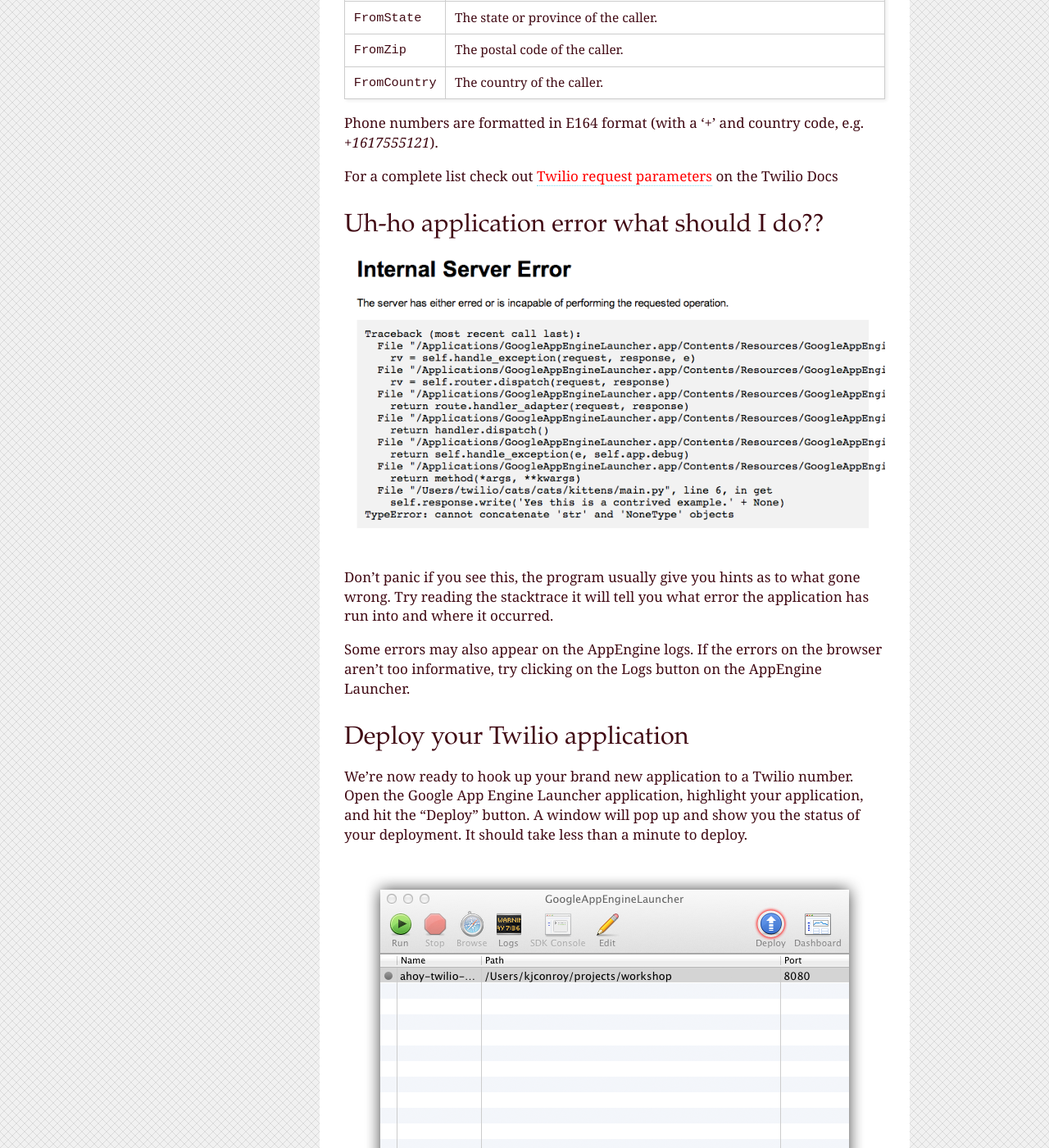
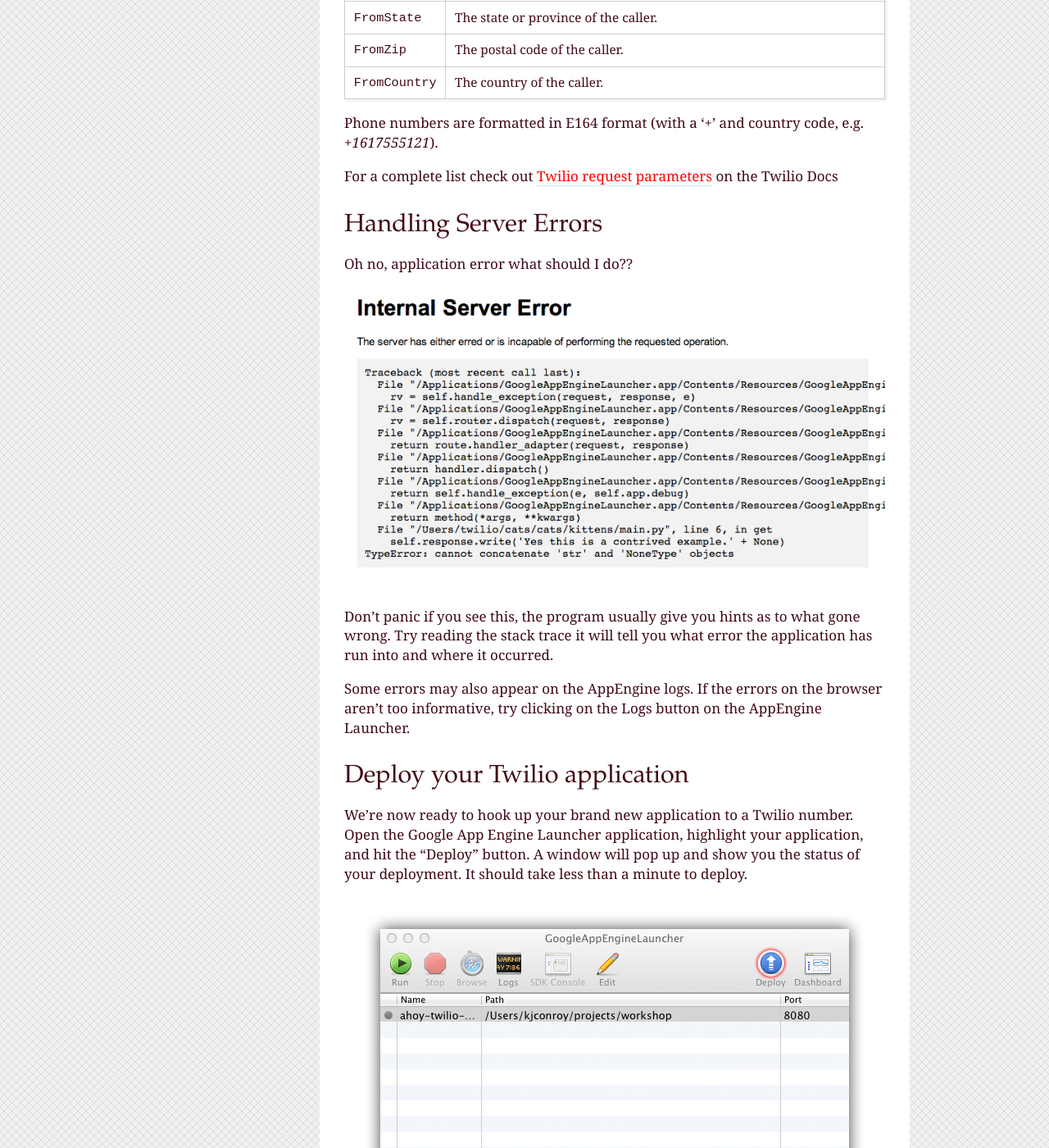
Before and after one commit to twilio/workshop, a Sphinx documentation site: the page built from docs/dynamic_apps.rst, in a window 1280 px wide and 1400 px high, scrolled down 4580 px. Shown: the whole window at 82% size. Built offline with Sphinx 7.4.7, drawn with Linux system fonts in a browser that asks for light colours; some of the changed text lies outside the part shown.

Commit message:
Fix spelling

```diff
--- a/docs/bestpractices.rst
+++ b/docs/bestpractices.rst
@@ -75,7 +75,7 @@
   if it is compiled.
 * Always generate Twilio Client capability tokens server-side.
 * Use `Digest Authentication`_ and SSL in concert for your TwiML URLs to make
-  Twilio authenticate with your webserver.
+  Twilio authenticate with your web server.
 * Use `Request Validation`_ to further confirm that requests are legitimately
   coming from Twilio.
 
--- a/docs/dynamic_apps.rst
+++ b/docs/dynamic_apps.rst
@@ -253,16 +253,20 @@
 <http://www.twilio.com/docs/api/twiml/twilio_request#synchronous-request-parameters>`_
 on the Twilio Docs
 
-Uh-ho application error what should I do??
+Handling Server Errors
 --------------------------------------------
+
+Oh no, application error what should I do??
 
 .. image:: _static/app_error.png
 
-Don't panic if you see this, the program usually give you hints as to what gone wrong. Try reading the stacktrace it
-will tell you what error the application has run into and where it occurred.
+Don't panic if you see this, the program usually give you hints as to what gone
+wrong. Try reading the stack trace it will tell you what error the application
+has run into and where it occurred.
 
-Some errors may also appear on the AppEngine logs. If the errors on the browser aren't too informative, try clicking on
-the Logs button on the AppEngine Launcher.
+Some errors may also appear on the AppEngine logs. If the errors on the browser
+aren't too informative, try clicking on the Logs button on the AppEngine
+Launcher.
 
 .. TODO: maybe we should include a screen capture of where the Logs button is on the AppEngine launcher. I wanna make the
 .. red circles but I probably can't make it the same as what we have on the Initial Setup guide
@@ -277,10 +281,12 @@
 
 .. image:: _static/deployapp.png
 
-Once it's deployed, take the url for your application, ``http://<your-application-name>.appspot.com`` and set it as the voice
-number for your Twilio phone number. Configuring Twilio numbers is covered in
-more detail in :ref:`configure-number`
+Once it's deployed, take the URL for your application,
+``http://<your-application-name>.appspot.com`` and set it as the voice number
+for your Twilio phone number. Configuring Twilio numbers is covered in more
+detail in :ref:`configure-number`
 
-*Note: Since we have only implemented the GET endpoint, be sure to configure your number to use the GET method instead of the default POST*
+*Note: Since we have only implemented the GET endpoint, be sure to configure
+your number to use the GET method instead of the default POST*
 
 Now give it a call. You should hear your custom message. Hooray!
```
Also changed, not shown: other parts of docs/bestpractices.rst (+2 -2 lines), docs/callin.rst (+12 -12 lines), docs/custom_twiml.rst (+6 -6 lines), docs/queue.rst (+6 -6 lines), docs/wordlist.txt (+24 -3 lines).
